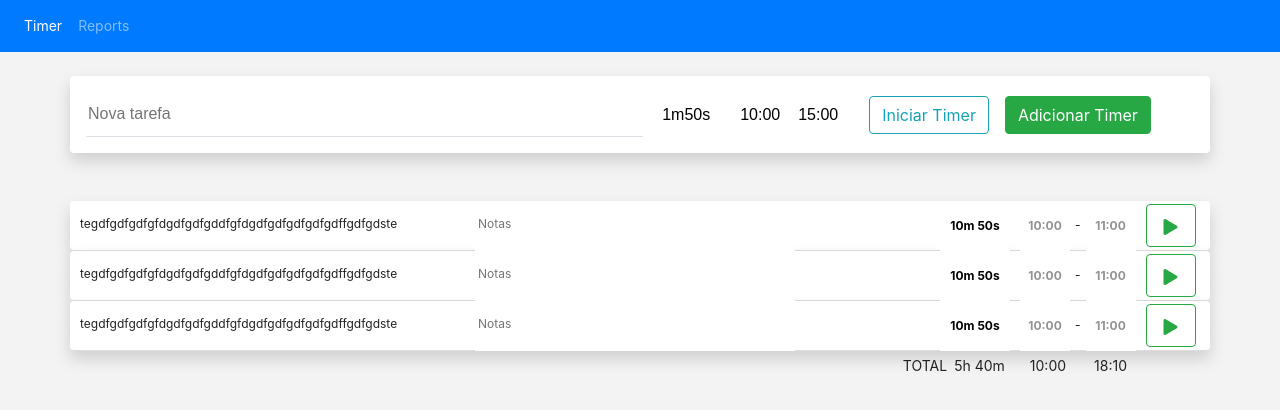
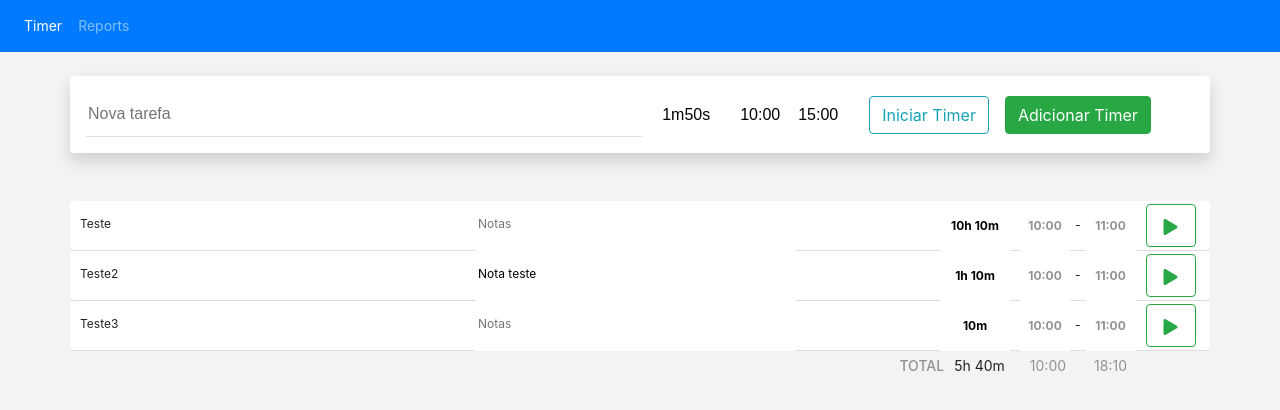
Before and after one commit to DaniloFnds/TimerWork, an Angular app: page / in a window 1280 px wide. Shown: the top 410 px of the page. Built offline with nearby package versions, Linux system fonts and the light colour scheme.

Commit message:
alteacoes

```diff
--- /dev/null
+++ b/src/app/shared/models/timer.ts
@@ -0,0 +1,12 @@
+export class Timer {
+
+    public descricao: string;
+    public nota: string;
+    public contador: string;
+
+    constructor(descricao: string,nota: string,contador: string){
+        this.descricao = descricao;
+        this.nota = nota;
+        this.contador = contador;
+    }
+}
--- /dev/null
+++ b/src/app/timer/services/timer.service.ts
@@ -0,0 +1,9 @@
+import { Injectable } from '@angular/core';
+
+@Injectable({
+  providedIn: 'root'
+})
+export class TimerService {
+
+  constructor() { }
+}
--- a/src/app/timer/timer.component.css
+++ b/src/app/timer/timer.component.css
@@ -3,7 +3,6 @@
     height: 50px;
     border-radius: .25rem;
     background-color: #FFF;
-    box-shadow: 0 .5rem 1rem rgba(0,0,0,.15);
     font-size: 12px;
 }
 
@@ -122,7 +121,9 @@
 
 .label-total {
     display: inline-block;
-    margin-right: 7px
+    margin-right: 10px;
+    color: #929292;
+    font-weight: 500;
 }
 
 .duracao-total {
@@ -145,3 +146,11 @@
 .text-align-right {
    text-align: right;
 }
+
+.inicio-total  {
+    color: #929292;
+}
+
+.fim-total {
+    color: #929292;
+}
--- a/src/app/timer/timer.component.html
+++ b/src/app/timer/timer.component.html
@@ -1,18 +1,15 @@
 <app-timer-manual></app-timer-manual>
-
-
-
 <div class="secaoTarefas mt-5 input-style">
-    <div class="row secaoLinhaTarefa ">
+    <div class="row secaoLinhaTarefa "  *ngFor="let timer of timerList; let ix=index">
         <div class="col secaoDescricaoTimer">
-            <span class="" title="asdasdsad">tegdfgdfgdfgfdgdfgdfgddfgfdgdfgdfgdfgdfgdffgdfgdste</span>
+            <span class="" title="asdasdsad">{{ timer.descricao }}</span>
         </div>
         <div class="col ">
-            <textarea placeholder="Notas" class=" nota" rows="1" cols="2"></textarea>
+            <textarea placeholder="Notas" class=" nota" rows="1" cols="2">{{ timer.nota }}</textarea>
         </div>
         <div class="row secaoTempos ">
             <div class="secaoContador">
-                <input type="text" class="tempos contador" value="10m 50s">
+                <input type="text" class="tempos contador" [(ngModel)]="timer.contador" (blur)="atualizaContador(timer)"  >
             </div>
             <div class="hora-inicio">
                 <input type="text" class="tempos " value="10:00">
@@ -26,52 +23,7 @@
             </div>
         </div>
     </div>
-    <div class="row secaoLinhaTarefa">
-        <div class="col secaoDescricaoTimer">
-            <span class="" title="asdasdsad">tegdfgdfgdfgfdgdfgdfgddfgfdgdfgdfgdfgdfgdffgdfgdste</span>
-        </div>
-        <div class="col ">
-            <textarea placeholder="Notas" class=" nota" rows="1" cols="2"></textarea>
-        </div>
-        <div class="row secaoTempos">
-            <div class="secaoContador">
-                <input type="text" class="tempos contador" value="10m 50s">
-            </div>
-            <div class="hora-inicio">
-                <input type="text" class="tempos " value="10:00">
-            </div>
-            <span style="line-height: 4em;">-</span>
-            <div class="hora-fim">
-                <input type="text" class="tempos" value="11:00">
-            </div>
-            <div class="botaoPlay btn btn-outline-success">
-                <i class="icon-play fas fa-play"></i>
-            </div>
-        </div>
-    </div>
-    <div class="row secaoLinhaTarefa">
-        <div class="col secaoDescricaoTimer">
-            <span class="" title="asdasdsad">tegdfgdfgdfgfdgdfgdfgddfgfdgdfgdfgdfgdfgdffgdfgdste</span>
-        </div>
-        <div class="col ">
-            <textarea placeholder="Notas" class="nota" rows="1" cols="2"></textarea>
-        </div>
-        <div class="row secaoTempos">
-            <div class="secaoContador">
-                <input type="text" class="tempos contador" value="10m 50s">
-            </div>
-            <div class="hora-inicio">
-                <input type="text" class="tempos " value="10:00">
-            </div>
-            <span style="line-height: 4em;">-</span>
-            <div class="hora-fim">
-                <input type="text" class="tempos" value="11:00">
-            </div>
-            <div class="botaoPlay btn btn-outline-success">
-                <i class="icon-play fas fa-play"></i>
-            </div>
-        </div>
-    </div>
+
 
     <div class="row ">
         <div class="col secao-total text-align-right">
--- a/src/app/timer/timer.component.ts
+++ b/src/app/timer/timer.component.ts
@@ -1,4 +1,7 @@
+import { Timer } from './../shared/models/timer';
+import { TimerService } from './services/timer.service';
 import { Component, OnInit } from '@angular/core';
+import { Observable, interval } from 'rxjs';
 
 
 @Component({
@@ -8,9 +11,24 @@ import { Component, OnInit } from '@angular/core';
 })
 export class TimerComponent implements OnInit {
 
-  constructor() { }
+  timerList: Timer[] = [];
+  teste: string;
+
+  constructor(private timerService: TimerService) { }
+
+  atualizaContador(timer: Timer) {
+    console.log(timer.contador.match(/([0-9])+([hm])/))
+      if(timer.contador.includes("h")) {
+
+      }
+
+      console.log(timer)
+  }
 
   ngOnInit() {
+      this.timerList.push(new Timer("Teste", null, "10h 10m"))
+      this.timerList.push(new Timer("Teste2", "Nota teste", "1h 10m"))
+      this.timerList.push(new Timer("Teste3", null, "10m"))
   }
 
 }
```
Also changed, not shown: src/app/timer/timer.module.ts (+7 -2 lines).
